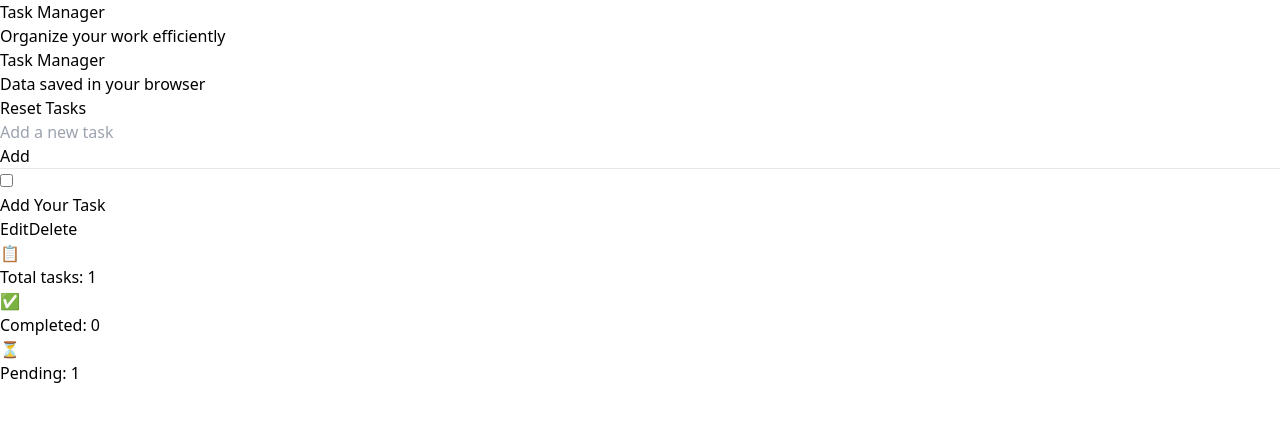
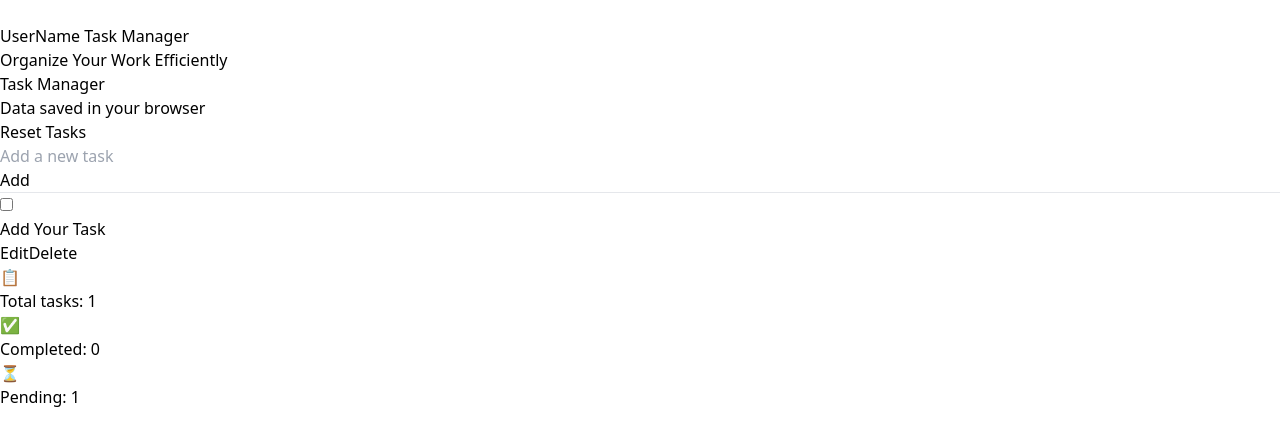
Before and after one commit to William5162A/Task-Manger, a React (Vite) app: page / in a window 1280 px wide. Shown: the top 446 px of the page. Built offline with nearby package versions, Linux system fonts and the light colour scheme.

Commit message:
Update Header.jsx

```diff
--- a/src/components/Header.jsx
+++ b/src/components/Header.jsx
@@ -1,14 +1,29 @@
-import React from 'react'
+import React, {useState} from 'react'
 
 const Header = () => {
+  const [btnName, setBtnName] = useState(false)
+  const [username, setUserName] = useState(() => {
+    // تحميل المهام من Local Storage عند بدء التشغيل
+    const userName = localStorage.getItem('username');
+    return userName
+      ? JSON.parse(userName)
+      : 'UserName';
+  });
   return (
-    <div className={'flex flex-col items-center select-none mt-6'}>
-      <h1 className={'text-blue-600 text-[16px] lg:text-4xl font-bold'}>
-          Task Manager
-      </h1>
-      <p className={'text-gray-400 mt-3 text-[12px] lg:text-2xl'}>
-        Organize your work efficiently
-      </p>
+    <div className={'w-full'}>
+
+      {btnName ? '' :
+        <button className={'bg-blue-600 text-white px-4 py-2 rounded-lg hover:bg-blue-800 transition-colors'} onClick={() => setBtnName(true)}></button>
+      }
+
+      <div className={'flex flex-col items-center select-none mt-6 bg-green-40c0 w-full'}>
+        <h1 className={'text-blue-600 text-2xl lg:text-2xl font-bold text-center'}>
+          {username} Task Manager
+        </h1>
+        <p className={'text-gray-400 mt-3 text-[12px] lg:text-2xl'}>
+          Organize Your Work Efficiently
+        </p>
+      </div>
     </div>
   )
 }
```
